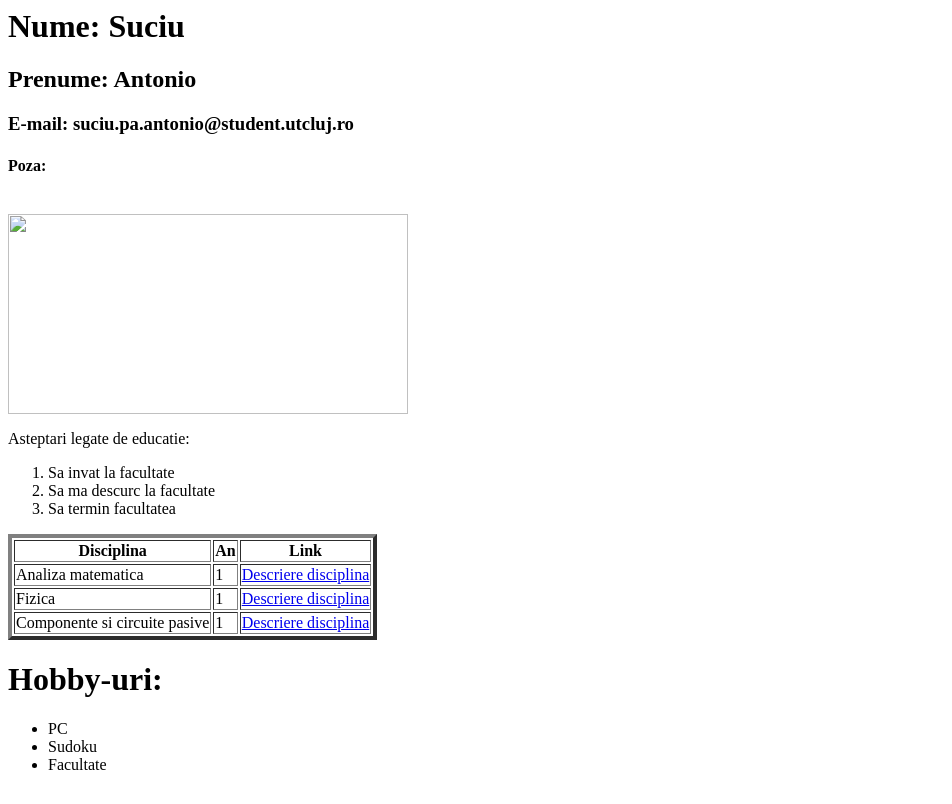
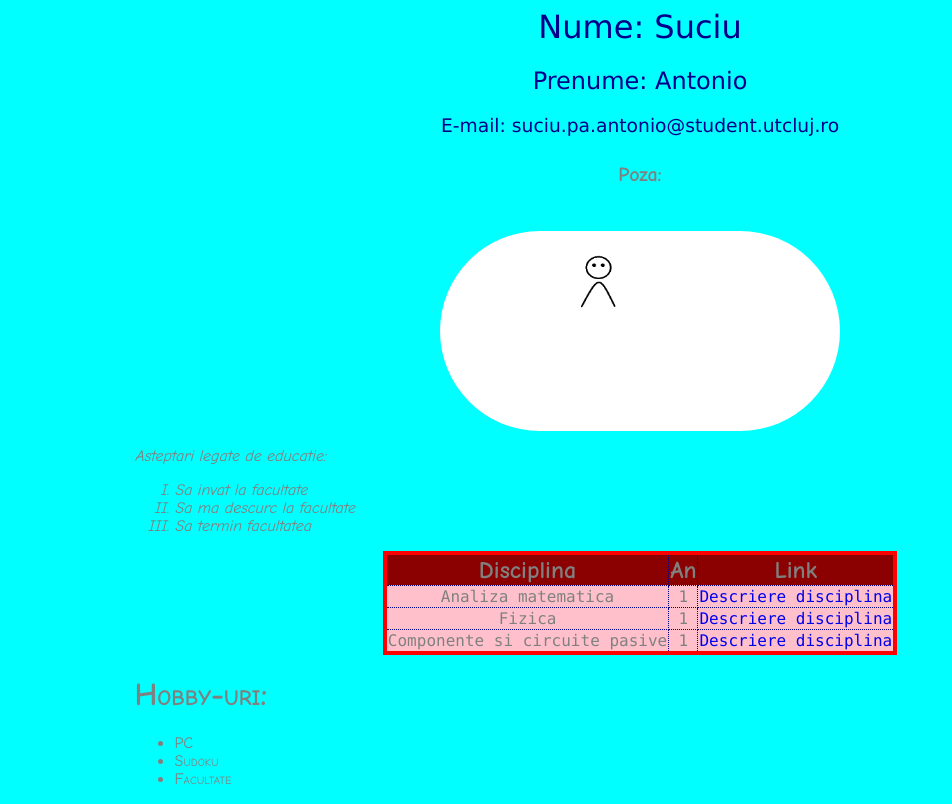
Before and after one commit to t0n1234/lab, a plain HTML site: page index.html in a window 1280 px wide. Shown: the whole page, without its empty margins (0-952 px from the left). Drawn offline with Linux system fonts and the light colour scheme.

Commit message:
Add files via upload

```diff
--- a/index.html
+++ b/index.html
@@ -1,27 +1,28 @@
 <html>
 	<head>
 		<title>Site</title>
+		<link rel="stylesheet" href="style.css">
 	</head>
 
 	<body>
-		<h1>Nume: Suciu</h1>
-		<h2>Prenume: Antonio</h2>
-		<h3>E-mail: suciu.pa.antonio@student.utcluj.ro</h3>
-		<h4>Poza:</h4><br><img src="poza.png" width="400px" height="200px">
-		<p>Asteptari legate de educatie:</p>
-		<ol>
+		<h1 class="date">Nume: Suciu</h1>
+		<h2 class="date">Prenume: Antonio</h2>
+		<h3 class="date">E-mail: suciu.pa.antonio@student.utcluj.ro</h3>
+		<h4 id="text-poza">Poza:</h4><br><img src="images/poza.png" id="rounded-img">
+		<p class="lista-ord">Asteptari legate de educatie:</p>
+		<ol class="lista-ord">
 			<li>Sa invat la facultate
 			<li>Sa ma descurc la facultate
 			<li>Sa termin facultatea
 		</ol>
-		<table border="4px">
+		<table>
 			<th>Disciplina</th><th>An</th><th>Link</th>
 			<tr><td>Analiza matematica</td><td>1</td><td><a href="https://etti.utcluj.ro/files/Acasa/Site/FiseDisciplina/EaRo/01.pdf">Descriere disciplina</a></td></tr>
 			<tr><td>Fizica</td><td>1</td><td><a href="https://etti.utcluj.ro/files/Acasa/Site/FiseDisciplina/EaRo/03.pdf">Descriere disciplina</a></td></tr>
 			<tr><td>Componente si circuite pasive</td><td>1</td><td><a href="https://etti.utcluj.ro/files/Acasa/Site/FiseDisciplina/EaRo/05.pdf">Descriere disciplina</a></td></tr>
 		</table>
-		<h1>Hobby-uri:</h1>
-		<ul>
+		<h1 class="lista-neord">Hobby-uri:</h1>
+		<ul class="lista-neord">
 			<li>PC
 			<li>Sudoku
 			<li>Facultate
--- /dev/null
+++ b/style.css
@@ -0,0 +1,63 @@
+body{
+				background-color: aqua;
+				color:grey;
+				font-family: Comic Sans MS
+			}
+			table{
+				border:4px solid red;
+				border-collapse:collapse;
+				text-align:center;
+				margin-left:auto;
+				margin-right:auto;
+			}
+			th,td{
+				border:1px dotted darkblue;
+			}
+			th{
+				font-size:24px;
+				background-color:darkred;
+			}
+			td{
+				font-family: Consolas;
+				background-color:pink;
+			}
+			a{
+				text-decoration:none;
+			}
+			a:hover{
+				color:darkgreen;
+			}
+			a:visited{
+				text-decoration:none;
+				color:yellow;
+			}
+
+			#rounded-img{
+				border-radius:100px;
+				width:400px;
+				height:200px;
+				display:block;
+				margin-left:auto;
+				margin-right:auto;
+			}
+			#text-poza{
+				text-align:center;
+				font-size:20px;
+				font-weight:bold;
+			}
+
+			.lista-ord{
+				font-style: oblique;
+				margin-left:10%;
+				list-style-type: upper-roman;
+			}
+			.date{
+				text-align:center;
+				color:darkblue;
+				font-family: Verdana;
+				font-weight:444;
+			}
+			.lista-neord{
+				margin-left: 10%;
+				font-variant:small-caps;
+			}
```
